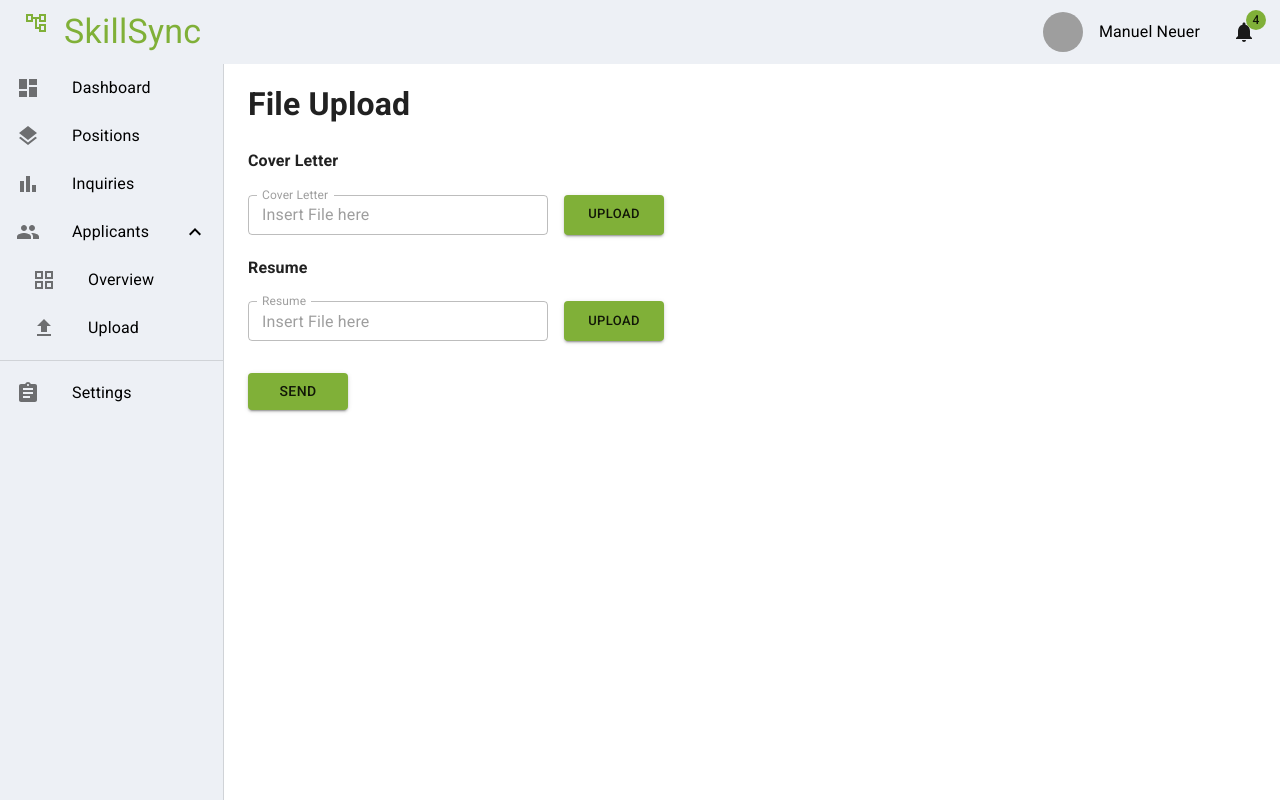
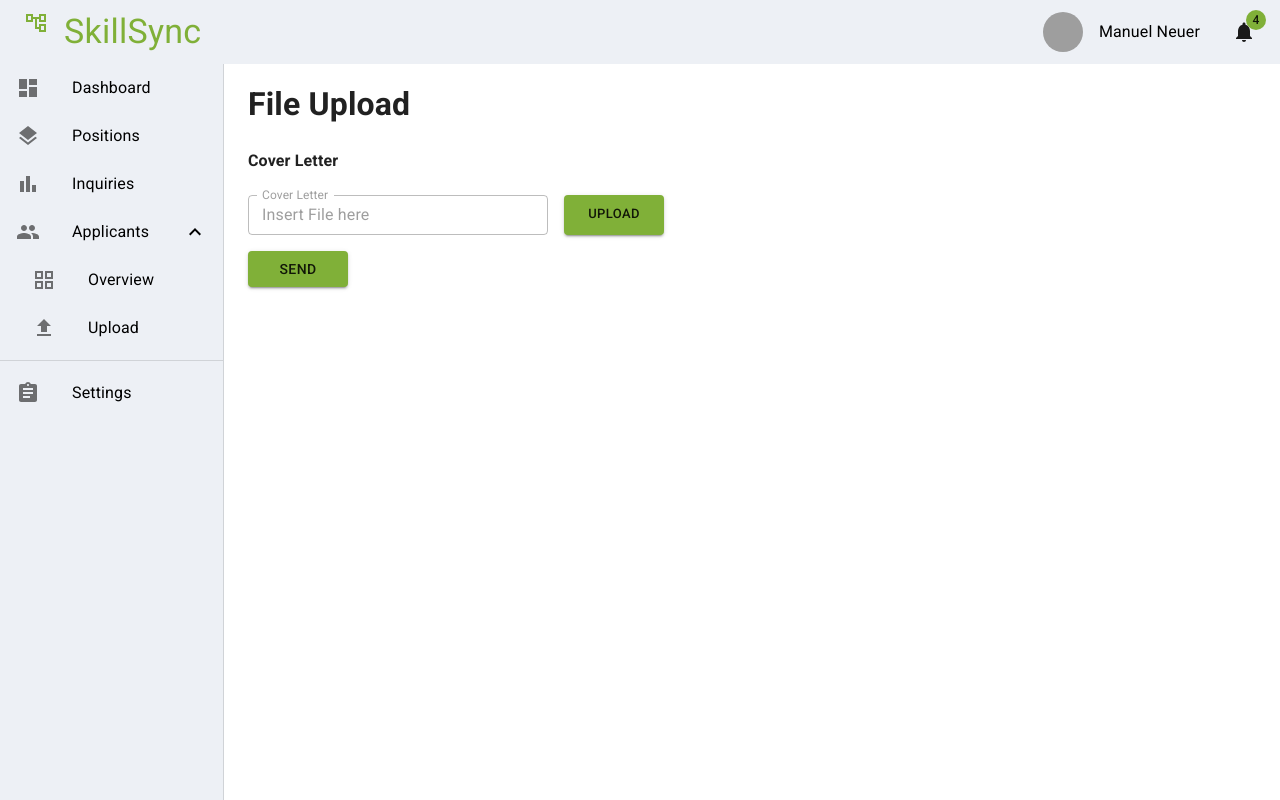
Before and after one commit to HdM-LLM/frontend, a React (Create React App) app: page /applicants/upload in a window 1280 px wide. Built offline with nearby package versions, Linux system fonts and the light colour scheme; grey boxes are pictures that could not be loaded.

Commit message:
Updated upload page and api

```diff
--- a/src/api/api.tsx
+++ b/src/api/api.tsx
@@ -4,10 +4,10 @@ export default class API {
   api = null;
 
   // Local Python backend
-  URL = "http://127.0.0.1:5000/skillsync/api";
+  URL = 'http://127.0.0.1:5000/';
 
   //Resume
-  addPdfsURL = () => `${this.URL}/pdfs`;
+  addPdfsURL = () => `${this.URL}/upload`;
 
   static getAPI() {
     if (this.api == null) {
@@ -18,13 +18,13 @@ export default class API {
 
   fetchAdvanced(url: string, init: RequestInit) {
     // If no init parameter is used, create empty init
-    if (typeof init === "undefined") {
+    if (typeof init === 'undefined') {
       init = { headers: {} };
     }
 
     // If no headers parameter is used, create empty header
-    if (typeof init.headers === "undefined") {
-      init["headers"] = {};
+    if (typeof init.headers === 'undefined') {
+      init['headers'] = {};
     }
     return fetch(url, init).then((res) => {
       // The Promise returned from fetch() won’t reject on HTTP error status even if the response is an HTTP 404 or 500.
@@ -37,7 +37,7 @@ export default class API {
 
   addPdfs(pdfs: FormData) {
     return this.fetchAdvanced(this.addPdfsURL(), {
-      method: "POST",
+      method: 'POST',
       body: pdfs,
     });
   }
--- a/src/pages/UploadPage.tsx
+++ b/src/pages/UploadPage.tsx
@@ -1,10 +1,10 @@
-import * as React from "react";
-import Container from "@mui/material/Container";
-import Button from "@mui/material/Button";
-import Box from "@mui/material/Box";
-import TextField from "@mui/material/TextField";
-import API from "../api/api";
-import Alert from "@mui/material/Alert";
+import * as React from 'react';
+import Container from '@mui/material/Container';
+import Button from '@mui/material/Button';
+import Box from '@mui/material/Box';
+import TextField from '@mui/material/TextField';
+import API from '../api/api';
+import Alert from '@mui/material/Alert';
 
 export default function UploadPage() {
   const [cover_letter, setCoverLetter] = React.useState<File | null>(null);
@@ -15,15 +15,14 @@ export default function UploadPage() {
   const pdfs = new FormData();
 
   const sendFiles = () => {
-    if (cover_letter == null || resume == null) {
+    if (cover_letter == null) {
       setAlert(true);
       setTimeout(() => {
         setAlert(false);
       }, 3000);
     } else {
-      pdfs.append("cover_letter", cover_letter);
-      pdfs.append("resume", resume);
-      //API.getAPI().addPdfs(pdfs);
+      pdfs.append('cv', cover_letter);
+      API.getAPI().addPdfs(pdfs);
       setSuccess(true);
       setTimeout(() => {
         setSuccess(false);
@@ -35,14 +34,14 @@ export default function UploadPage() {
     <Container maxWidth="lg" sx={{ mt: 10, mb: 4 }}>
       <h1>File Upload</h1>
       <h4>Cover Letter</h4>
-      <Box sx={{ display: "flex", mb: 2, flexDirection: "row" }}>
+      <Box sx={{ display: 'flex', mb: 2, flexDirection: 'row' }}>
         <TextField
           disabled
           id="cover_letter-input"
           label="Cover Letter"
           defaultValue="Insert File here"
           size="small"
-          sx={{ width: "300px", marginRight: 2 }}
+          sx={{ width: '300px', marginRight: 2 }}
           value={cover_letter?.name}
         />
         <Button
@@ -50,7 +49,7 @@ export default function UploadPage() {
           variant="contained"
           component="label"
           color="secondary"
-          sx={{ width: "100px" }}
+          sx={{ width: '100px' }}
         >
           Upload
           <input
@@ -64,60 +63,24 @@ export default function UploadPage() {
           />
         </Button>
       </Box>
-      <h4>Resume</h4>
-      <Box sx={{ display: "flex", flexDirection: "row", mb: 4 }}>
-        <TextField
-          disabled
-          id="resume-input"
-          label="Resume"
-          defaultValue="Insert File here"
-          size="small"
-          sx={{ width: "300px", marginRight: 2 }}
-          value={resume?.name}
-        />
-        <Button
-          size="small"
-          color="secondary"
-          variant="contained"
-          component="label"
-          sx={{ width: "100px" }}
-        >
-          Upload
-          <input
-            type="file"
-            accept="application/pdf"
-            hidden
-            onChange={(event: React.ChangeEvent<HTMLInputElement>) => {
-              if (!event.target.files) return;
-              setResume(event.target.files[0]);
-            }}
-          />
-        </Button>
-      </Box>
-      <Box sx={{ display: "flex", flexDirection: "row", mb: 30 }}>
+      <Box sx={{ display: 'flex', flexDirection: 'row', mb: 30 }}>
         <Button
           size="medium"
           color="secondary"
           variant="contained"
           component="label"
-          sx={{ width: "100px" }}
+          sx={{ width: '100px' }}
           onClick={sendFiles}
         >
           Send
         </Button>
       </Box>
       {alert ? (
-        <Alert severity="error">
-          Oops, something went wrong... Please add files
-        </Alert>
+        <Alert severity="error">Oops, something went wrong... Please add files</Alert>
       ) : (
         <></>
       )}
-      {success ? (
-        <Alert severity="success">🎉 Files send successfully!</Alert>
-      ) : (
-        <></>
-      )}
+      {success ? <Alert severity="success">🎉 Files send successfully!</Alert> : <></>}
     </Container>
   );
 }
```
